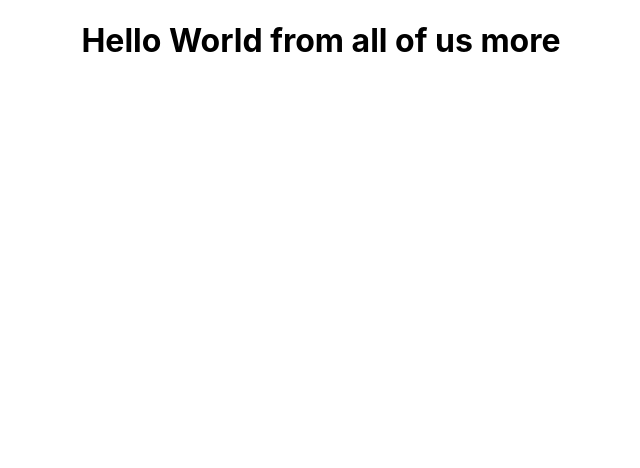
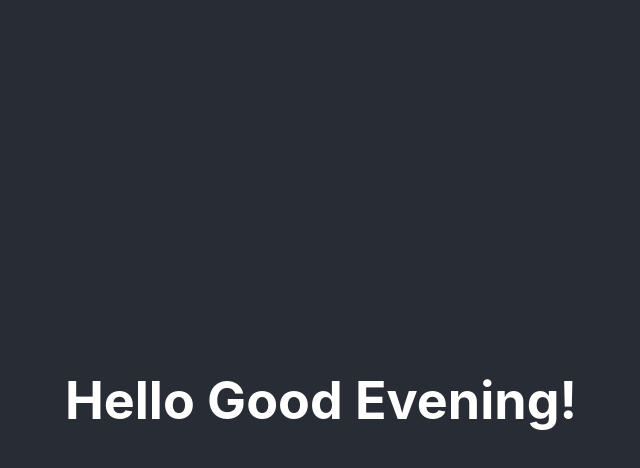
Before and after one commit to Nabeel87/react-project1-class2, a React (Create React App) app: page / in a window 1280 px wide. Shown: the top 468 px of the page, without its empty margins (319-959 px from the left). Built offline with nearby package versions, Linux system fonts and the light colour scheme.

Commit message:
add header and h1

```diff
--- a/src/App.js
+++ b/src/App.js
@@ -5,7 +5,9 @@ import './App.css';
 function App() {
   return (
     <div className="App">
-      <h1>Hello World from all of us more</h1>
+      <header className="App-header">
+        <h1>Hello Good Evening!</h1>
+      </header>
     </div>
   );
 }
```
